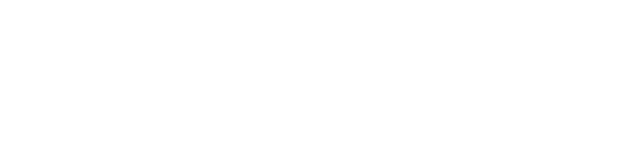
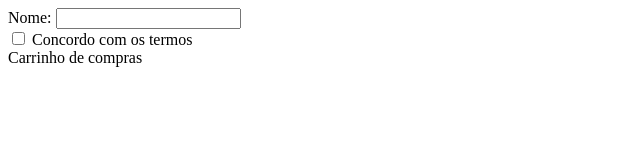
Before and after one commit to tryber/sd-01-week9-project-shopping-cart, a plain HTML site: page index.html in a window 1280 px wide. Shown: the whole page, without its empty margins (0-640 px from the left). Drawn offline with Linux system fonts and the light colour scheme.

Commit message:
add index.html template

```diff
--- a/index.html
+++ b/index.html
@@ -9,6 +9,24 @@
   <script src="script.js"></script>
 </head>
 <body>
-
+  <section class="top-bar">
+    <div class="input-name-group">
+      <label>Nome:</label>
+      <input class="input-name" type="text">
+    </div>
+    <div class="input-terms-group">
+      <input class="input-terms" type="checkbox">
+      <label>Concordo com os termos</label>
+    </div>
+  </section>
+  <section class="container">
+    <section class="items">
+    </section>
+    <section class="cart">
+      <span class="cart__title">Carrinho de compras</span>
+      <ol class="cart__items">
+      </ol>
+    </section>
+  </section>
 </body>
 </html>
```
